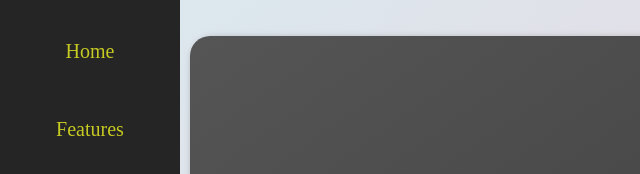
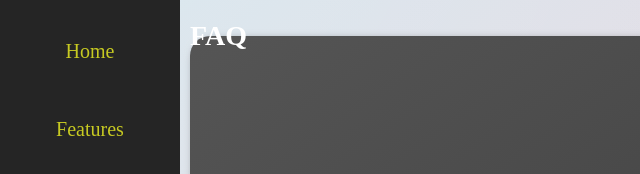
Before and after one commit to davem97/fpcc, a plain HTML site: page assets/westernguns/faq.html in a window 1280 px wide. Shown: the part 183-357 px from the top of the page, 0-640 px from the left. Drawn offline with Linux system fonts and the light colour scheme.

Commit message:
Update faq.html

```diff
--- a/assets/westernguns/faq.html
+++ b/assets/westernguns/faq.html
@@ -5,8 +5,6 @@
     <link rel="stylesheet" href="../css/sidebar.css">
     <link rel="stylesheet" href="../css/global.css">
     <style>
-
-
         /* Style page content */
         .main {
             margin-left: 330px; /* Same as the width of the sidenav */
@@ -15,14 +13,14 @@
         }
 
         div.content-right {
-  position:relative; left:710px; bottom:465px;
+            position: relative;
+            left: 710px;
+            bottom: 465px;
         }
 
         ul li p {
             font-size: 20px;
         }
-
-
 
         /* Page Layout */
         .content {
@@ -45,7 +43,7 @@ ul li p {
             align-items: center;
             color: white;
             font-size: 18px;
-    position: relative;
+            position: relative; /* Anchor for absolute positioning of header */
             text-align: center;
             padding: 20px;
             margin-top: -20px; /* Moves it up by 20px; adjust as needed */
@@ -54,12 +52,23 @@ ul li p {
                         -4px -4px 10px rgba(255, 255, 255, 0.1); /* Soft light reflection */
         }
 
+        .text-box-header {
+            position: absolute;
+            top: -40px; /* Places it 40px above the text-box, outside its bounds */
+            left: 0; /* Aligns with the left edge of text-box */
+            color: white; /* Matches text-box text color */
+            font-size: 28px; /* Slightly larger for emphasis */
+            font-weight: bold;
+            /* To push right manually, adjust this: e.g., left: 20px; */
+        }
+
         .title {
             margin-top: 80px;
             font-size: 24px;
             font-weight: bold;
             align-self: flex-start; /* Moves the list to the left */
         }
+
         .memberList {
             padding: 0;
             margin-top: 10px; /* Pushes the list down */
@@ -69,12 +78,10 @@ ul li p {
             padding-left: 25px; /* Adds some left spacing inside the box */
         }
 
-
         .memberList li {
             font-size: 16px;
             margin: 8px 0; /* Adds spacing between list items */
         }
-
     </style>
 </head>
 <body>
@@ -85,7 +92,7 @@ ul li p {
         <a href="https://davem97.github.io/fpcc/assets/westernguns" rel="noopener noreferrer">Home</a><br>
         <a href="https://davem97.github.io/fpcc/assets/westernguns/features" rel="noopener noreferrer">Features</a><br>
         <a href="https://davem97.github.io/fpcc/assets/westernguns/changelog" rel="noopener noreferrer">Changelog</a><br>
-    <a class = "active" href="https://davem97.github.io/fpcc/assets/westernguns/faq" rel="noopener noreferrer">FAQ</a><br>
+        <a class="active" href="https://davem97.github.io/fpcc/assets/westernguns/faq" rel="noopener noreferrer">FAQ</a><br>
         <a href="https://davem97.github.io/fpcc/assets/westernguns/contact" rel="noopener noreferrer">Contact</a><br>
     </div>
 
@@ -94,11 +101,10 @@ ul li p {
         <span class="highlight">G</span>ames
     </h1>
 
-
     <div class="content">
         <div class="text-box">
+            <h2 class="text-box-header">FAQ</h2> <!-- Added header here -->
             <div class="title">Description</div>
-
             <ul class="memberList">
                 <li>Test</li>
                 <li>Test Test TestTest</li>
@@ -108,6 +114,5 @@ ul li p {
             </ul>
         </div>
     </div>
-
 </body>
 </html>
```
Lines whose indentation alone changed are shown as unchanged.
